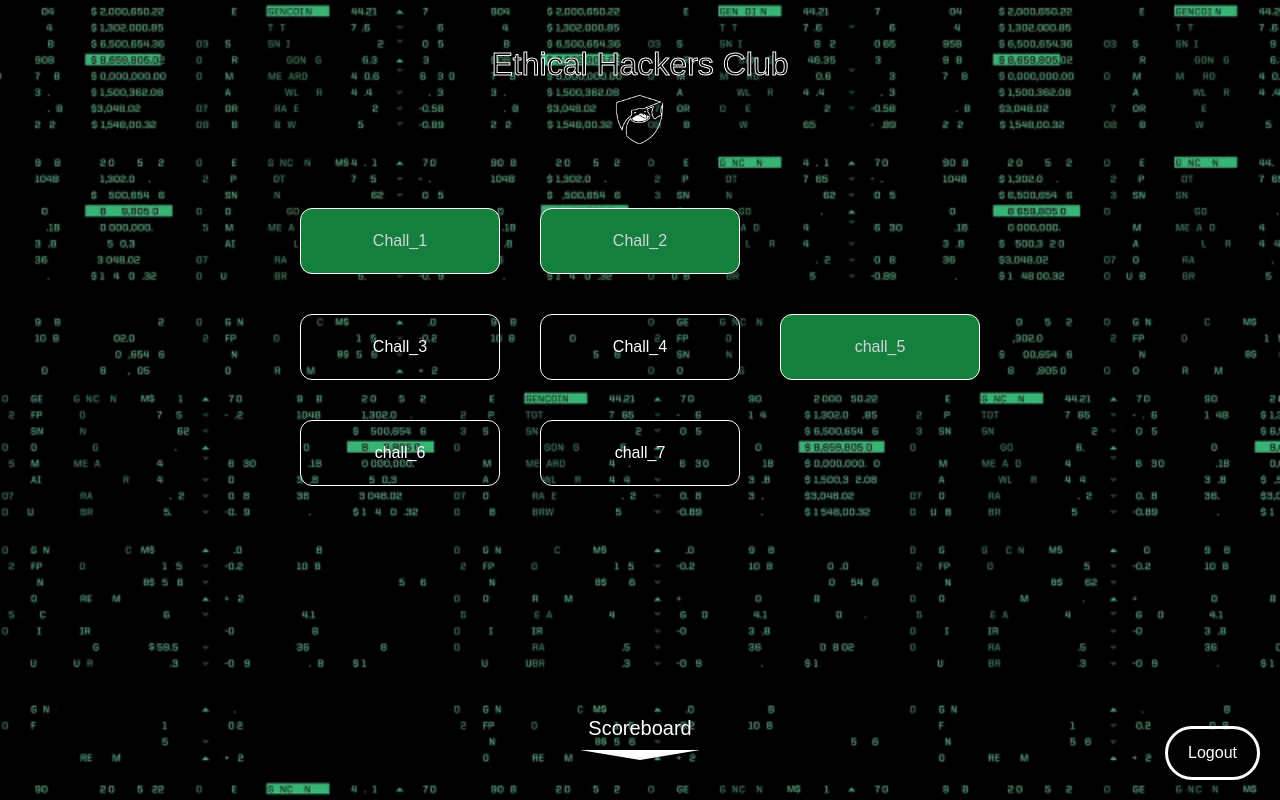
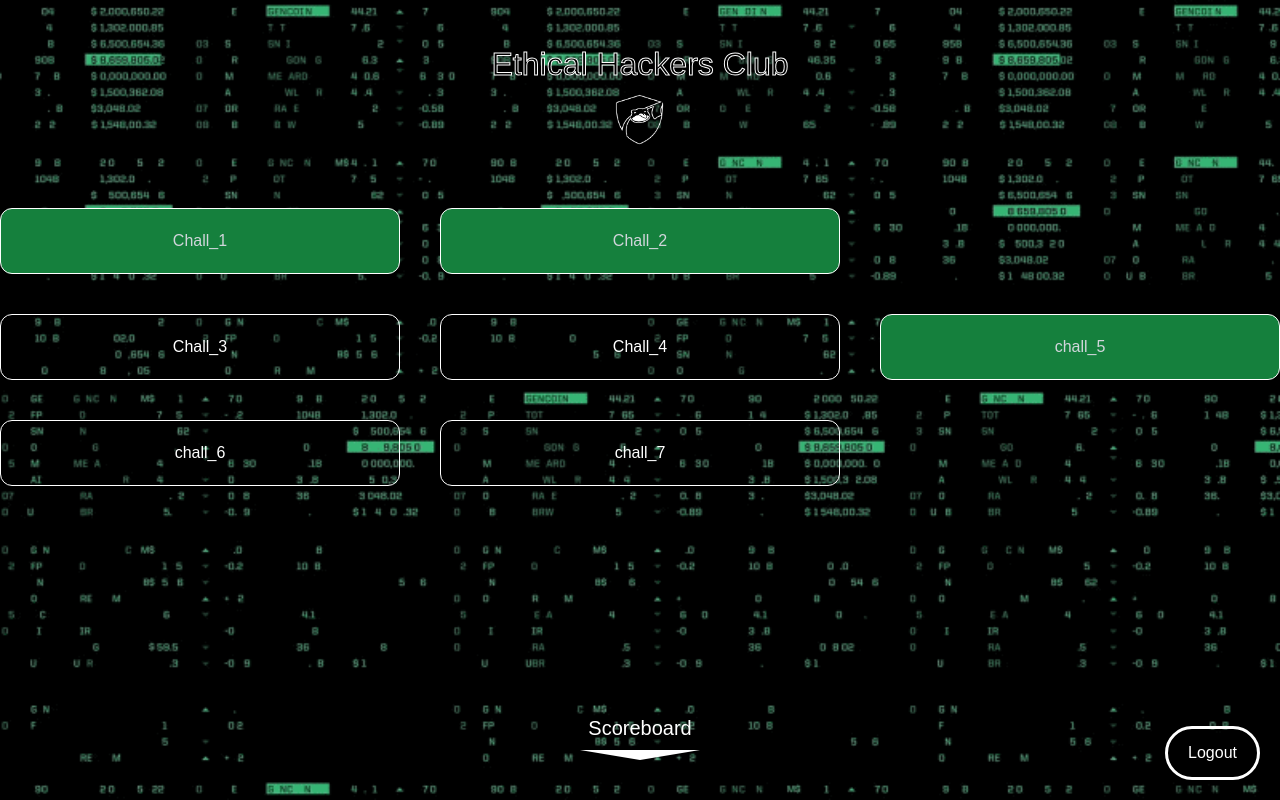
Before and after one commit to perplexedG3/Workshop_EHC, a PHP site: page /challenges.php in a window 1280 px wide. Run offline with PHP 8.4, Linux system fonts and the light colour scheme; a user stored in the database is signed in; data comes from the database, SQL or seed files in the repository; some libraries are stand-ins or nearby versions; some web fonts are replaced.

Commit message:
fix style: full width for list of challenges

```diff
--- a/challenges.php
+++ b/challenges.php
@@ -49,7 +49,7 @@ disconnect_db();
             <h1 class="text-black text-[2rem]">Ethical Hackers Club</h1>
             <img src="./assets/logo.png" alt="logo" class="h-[60px]">
 
-            <div class="py-10">
+            <div class="py-10 w-[100%]">
                 <div class="grid grid-cols-3 gap-10 py-5">
                     <?php if (check_submit($user_id, 1) === 0): ?>
                     <a href="./chall?id=1"
```
